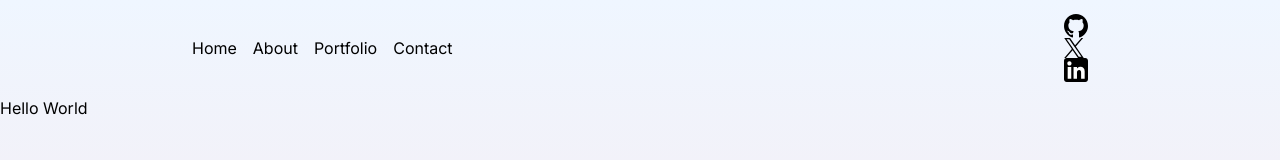
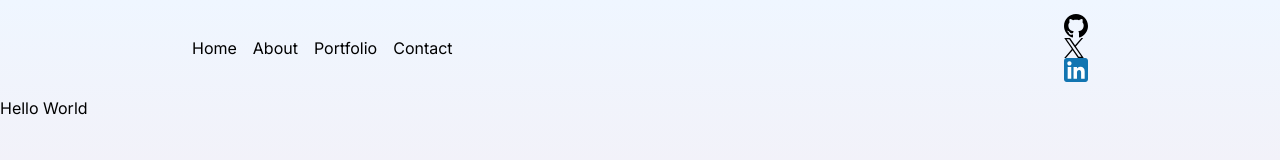
Before and after one commit to amine-omari/my-portfolio, a Next.js app: page / in a window 1280 px wide. Shown: the top 160 px of the page. Built offline with nearby package versions, Linux system fonts and the light colour scheme.

Commit message:
fix: Linkedin icon

```diff
--- a/src/icons/social/Linkedin.jsx
+++ b/src/icons/social/Linkedin.jsx
@@ -11,7 +11,7 @@ function Linkedin() {
       <g fill="none" fill-rule="evenodd">
         <path
           d="M8,72 L64,72 C68.418278,72 72,68.418278 72,64 L72,8 C72,3.581722 68.418278,-8.11624501e-16 64,0 L8,0 C3.581722,8.11624501e-16 -5.41083001e-16,3.581722 0,8 L0,64 C5.41083001e-16,68.418278 3.581722,72 8,72 Z"
-          fill="currentColor"
+          fill="#1275B1"
         />
         <path
           d="M62,62 L51.315625,62 L51.315625,43.8021149 C51.315625,38.8127542 49.4197917,36.0245323 45.4707031,36.0245323 C41.1746094,36.0245323 38.9300781,38.9261103 38.9300781,43.8021149 L38.9300781,62 L28.6333333,62 L28.6333333,27.3333333 L38.9300781,27.3333333 L38.9300781,32.0029283 C38.9300781,32.0029283 42.0260417,26.2742151 49.3825521,26.2742151 C56.7356771,26.2742151 62,30.7644705 62,40.051212 L62,62 Z M16.349349,22.7940133 C12.8420573,22.7940133 10,19.9296567 10,16.3970067 C10,12.8643566 12.8420573,10 16.349349,10 C19.8566406,10 22.6970052,12.8643566 22.6970052,16.3970067 C22.6970052,19.9296567 19.8566406,22.7940133 16.349349,22.7940133 Z M11.0325521,62 L21.769401,62 L21.769401,27.3333333 L11.0325521,27.3333333 L11.0325521,62 Z"
```
